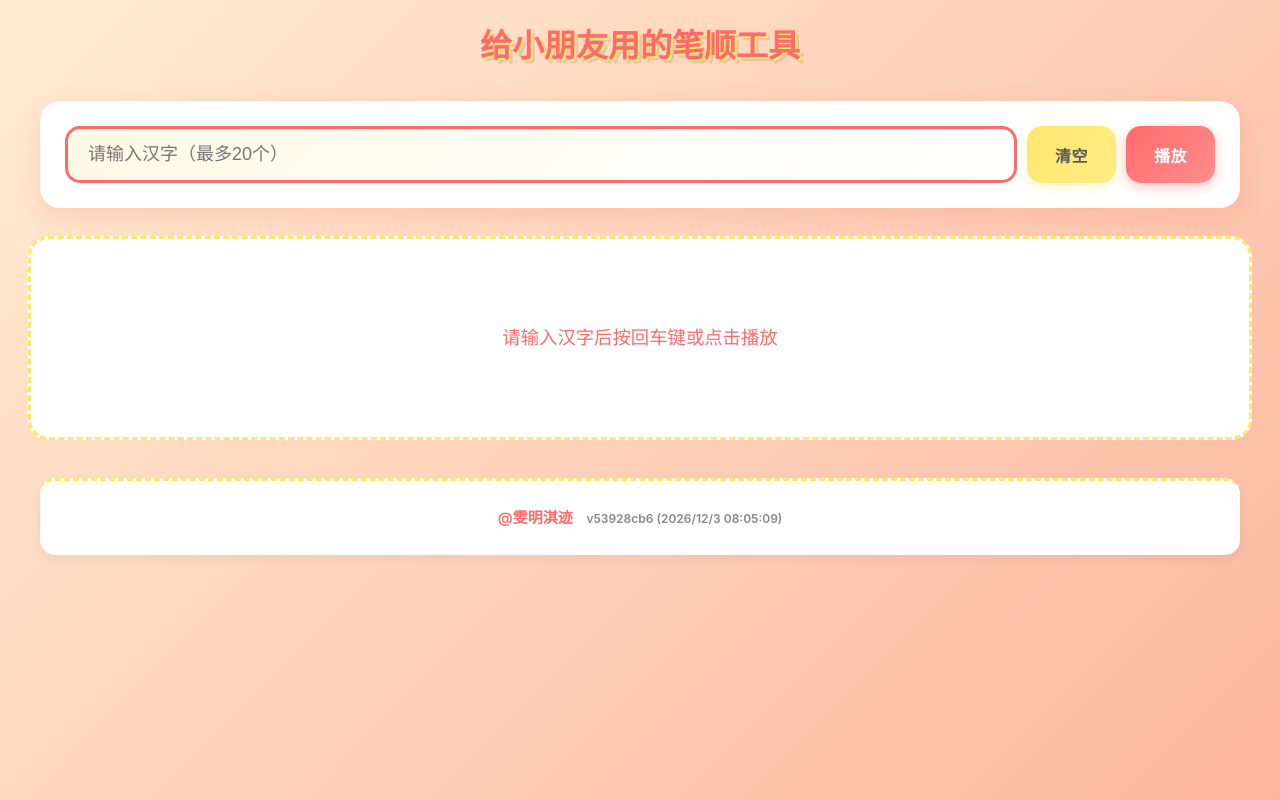
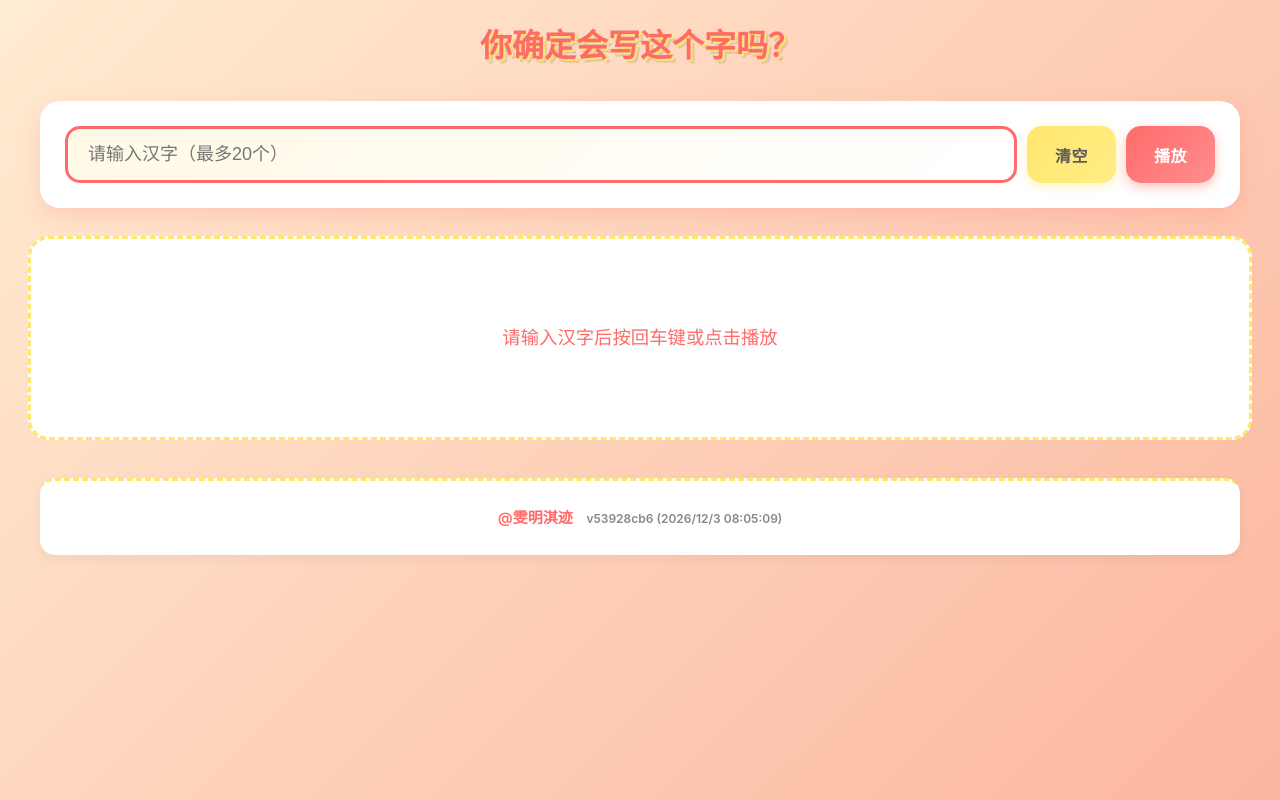
Before and after one commit to iverleung/Bishun, a website built with Vite: page index.html in a window 1280 px wide. Built offline with nearby package versions, Linux system fonts and the light colour scheme.

Commit message:
修改主标题

```diff
--- a/index.html
+++ b/index.html
@@ -10,7 +10,7 @@
 <body>
     <div class="container">
         <header>
-            <h1>给小朋友用的笔顺工具</h1>
+            <h1>你确定会写这个字吗？</h1>
         </header>
 
         <div class="controls">
```
